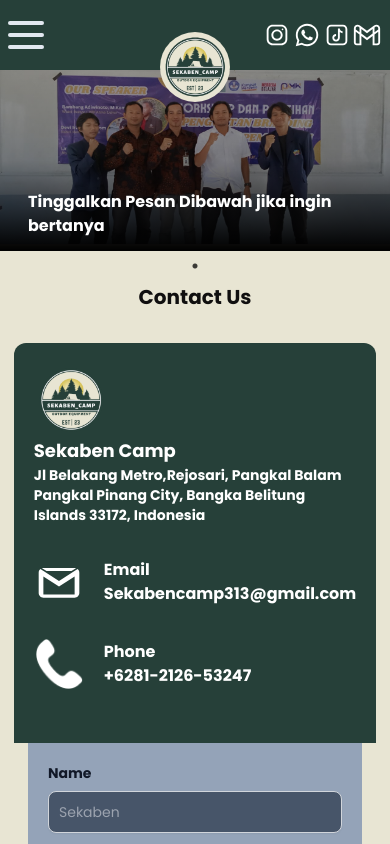
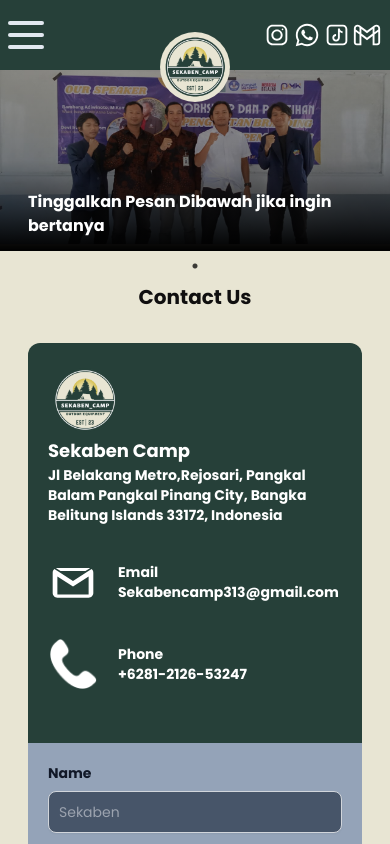
Before and after one commit to evanstef/Sekaben-camp, a Next.js app: page /contact in a window 390 px wide. Shown: the top 844 px of the page. Built offline with nearby package versions, Linux system fonts and the light colour scheme.

Commit message:
contact fix bug

```diff
--- a/app/contact/page.tsx
+++ b/app/contact/page.tsx
@@ -42,7 +42,7 @@ const Contact = () => {
                         <svg fill='white' xmlns="http://www.w3.org/2000/svg" x="0px" y="0px" width="50" height="50" viewBox="0 0 32 32">
                         <path d="M 6 7.03125 C 5.691406 7.03125 5.402344 7.089844 5.125 7.175781 L 8.039063 9.03125 L 23.960938 9.03125 L 26.875 7.175781 C 26.597656 7.089844 26.308594 7.03125 26 7.03125 Z M 4.113281 7.71875 C 3.4375 8.269531 3 9.097656 3 10.03125 L 3 23.03125 C 3 24.683594 4.347656 26.03125 6 26.03125 L 26 26.03125 C 27.652344 26.03125 29 24.683594 29 23.03125 L 29 10.03125 C 29 9.097656 28.5625 8.269531 27.886719 7.71875 L 16 15.28125 Z M 6 12.445313 L 16 18.8125 L 26 12.445313 L 26 24.03125 L 6 24.03125 Z"></path>
                         </svg>
-                        <div>
+                        <div className='text-sm md:text-[16px]'>
                             <p>Email</p>
                             <p>Sekabencamp313@gmail.com</p>
                         </div>
@@ -50,7 +50,7 @@ const Contact = () => {
 
                     <div className='font-bold flex items-center gap-5'>
                         <Image className='invert' src={phone} alt='' width={50} height={50}/>
-                        <div>
+                        <div className='text-sm md:text-[16px]'>
                             <p>Phone</p>
                             <p>+6281-2126-53247</p>
                         </div>
```
